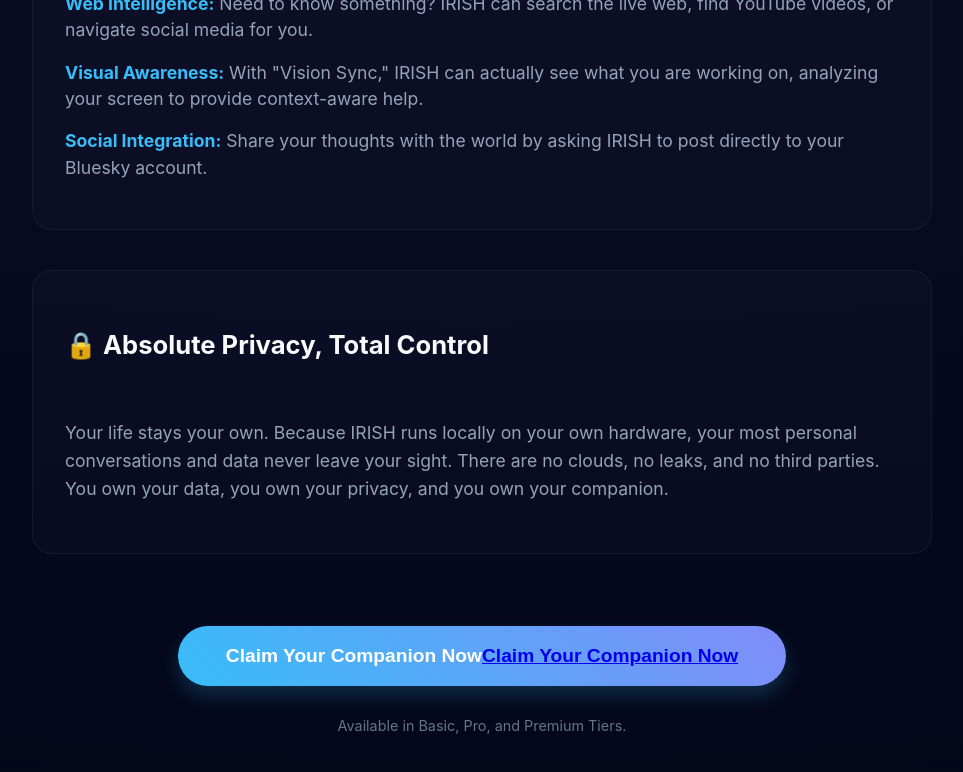
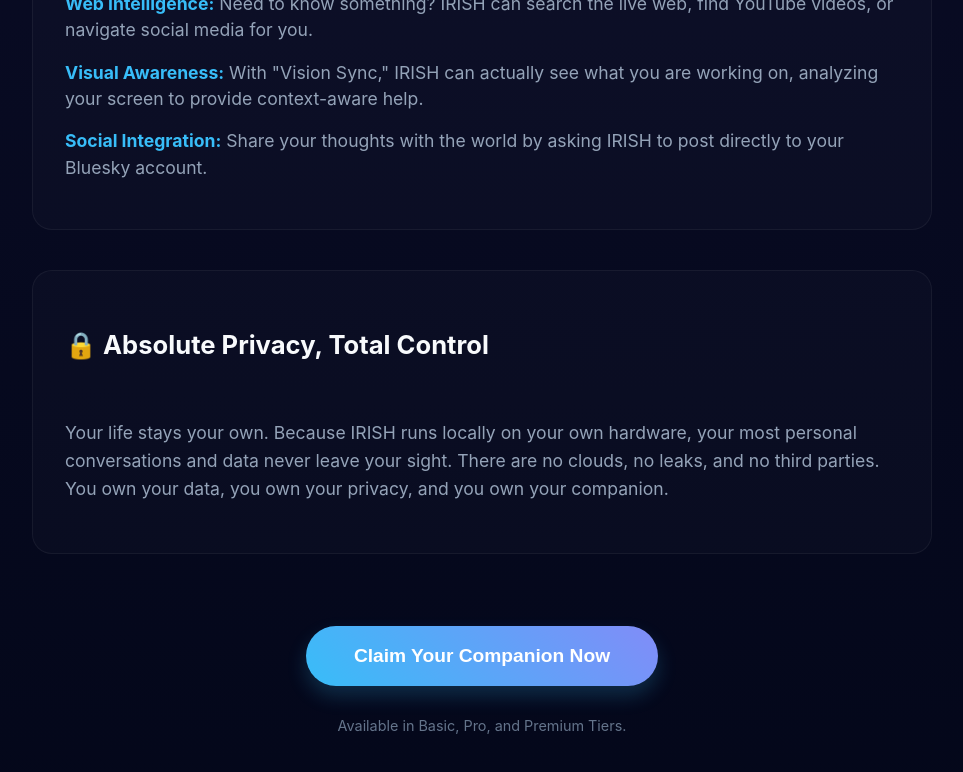
Before and after one commit to nabajyoticlaw/assistant, a Next.js app: page /feature in a window 1280 px wide. Shown: the part 4041-4813 px from the top of the page, without its empty margins (158-1121 px from the left). Built offline with nearby package versions, Linux system fonts and the light colour scheme.

Commit message:
Clean up project and remove deleted files

```diff
--- a/app/feature/page.tsx
+++ b/app/feature/page.tsx
@@ -211,9 +211,7 @@ export default function FeaturePage() {
 
           <div className={styles.ctaContainer}>
             <button className={styles.ctaButton}>Claim Your Companion Now
-              <a href="./activation" target="_blank" rel="noreferrer" className={styles.buttonSecondary}>
-               Claim Your Companion Now
-              </a>
+              <a href="./activation" target="_blank" rel="noreferrer" className={styles.buttonSecondary}></a>
             </button>
             <p className={styles.ctaTierText}>Available in Basic, Pro, and Premium Tiers.</p>
           </div>
```
